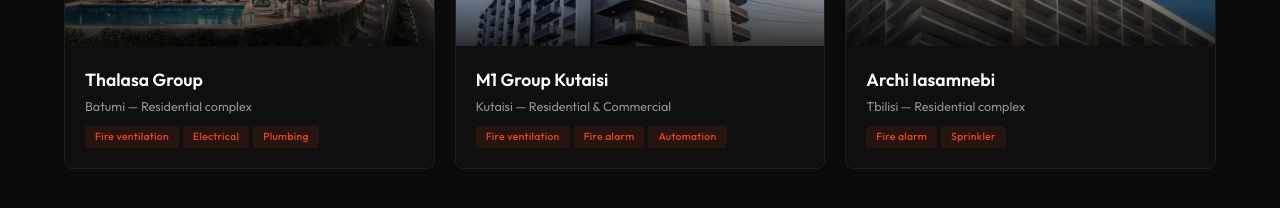
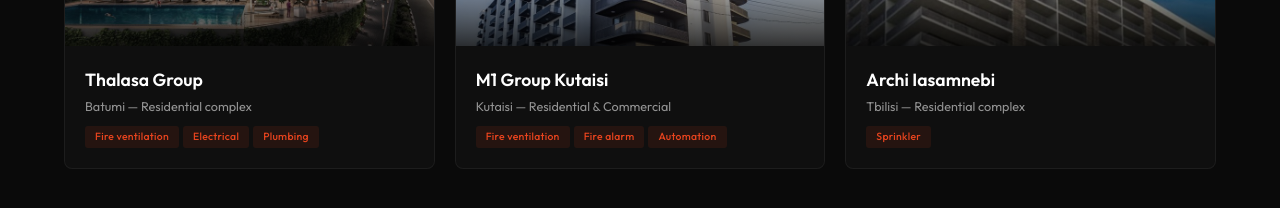
Before and after one commit to lukasturua9444/ares-ge, a Next.js app: page / in a window 1280 px wide. Shown: the part 2640-2848 px from the top of the page. Built offline with nearby package versions, Linux system fonts and the light colour scheme.

Commit message:
Archi Iasamnebi: remove Fire alarm tag (EN home)

```diff
--- a/src/app/page.js
+++ b/src/app/page.js
@@ -142,7 +142,7 @@
             {[
               { name: 'Thalasa Group', location: 'Batumi — Residential complex', img: '/images/proj-thalasa.jpg', tags: ['Fire ventilation', 'Electrical', 'Plumbing'] },
               { name: 'M1 Group Kutaisi', location: 'Kutaisi — Residential & Commercial', img: '/images/proj-m1-group.jpg', tags: ['Fire ventilation', 'Fire alarm', 'Automation'] },
-              { name: 'Archi Iasamnebi', location: 'Tbilisi — Residential complex', img: '/images/proj-archi.jpg', tags: ['Fire alarm', 'Sprinkler'] },
+              { name: 'Archi Iasamnebi', location: 'Tbilisi — Residential complex', img: '/images/proj-archi.jpg', tags: ['Sprinkler'] },
             ].map((proj, i) => (
               <div className={`proj-card anim anim-d${i + 1}`} key={proj.name}>
                 <div className="proj-img">
```
